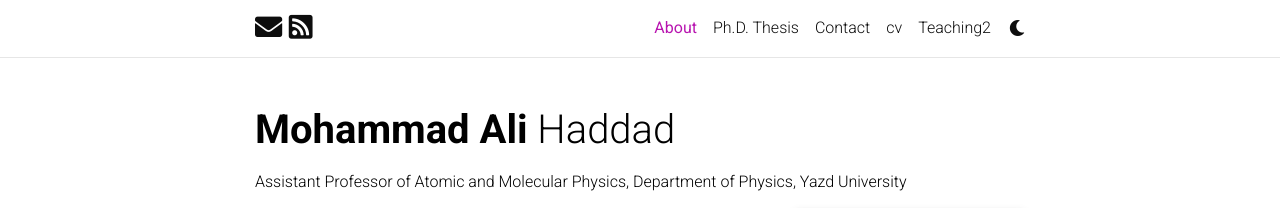
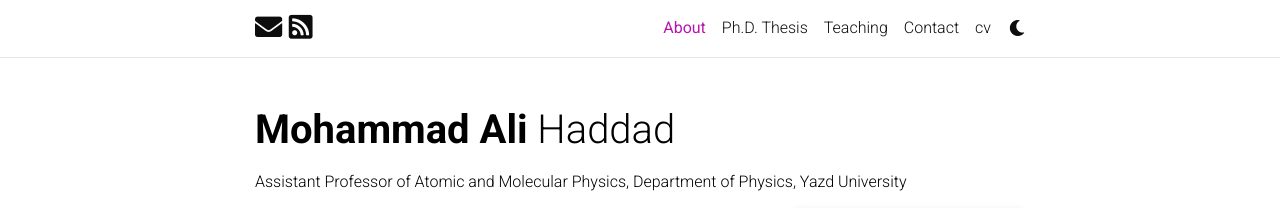
Before and after one commit to ma-haddad/ma-haddad.github.io, a Jekyll site: the page built from _pages/about.md, in a window 1280 px wide. Shown: the top 208 px of the page. Built offline with Jekyll 4.4.1, drawn with Linux system fonts in a browser that asks for light colours; full-size pictures stand in for the smaller copies a plugin makes; comment, search, counter and statistics services are not loaded; a style sheet for code colours, icons or effects is not loaded.

Commit message:
Update teaching.md

```diff
--- a/_pages/teaching.md
+++ b/_pages/teaching.md
@@ -1,8 +1,8 @@
 ---
-layout: teaching2
+layout: page
 permalink: /Teaching/
-title: Teaching2
+title: Teaching
 description: Materials for courses I taught. (Under construction !)
 nav: true
-nav_order: 5
+nav_order: 3
 ---
```
